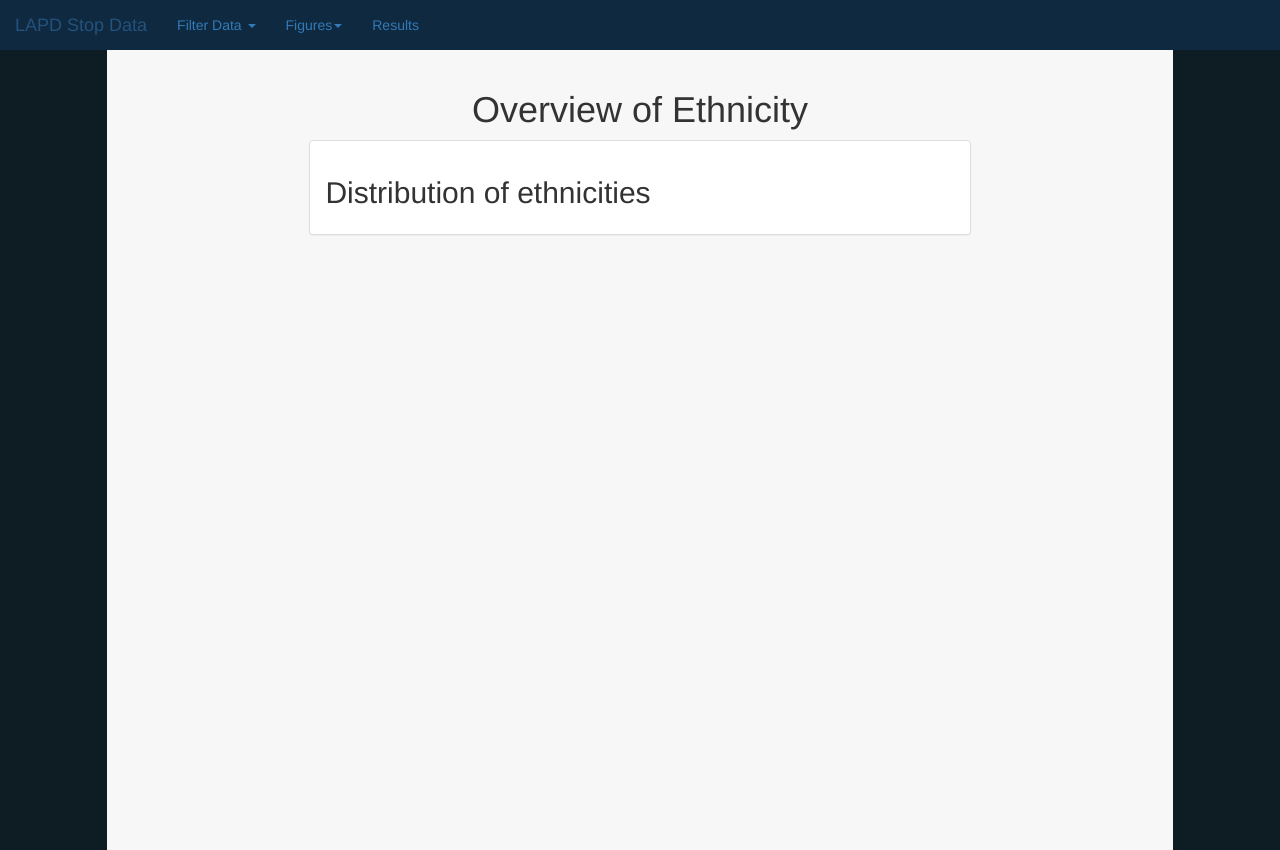
After one commit to victor-lin/lapd-stop-data, a Flask app: template LAPDStopData/templates/ethnicity.html in a window 1280 px wide. The commit adds this page. Run offline with Flask 2, Linux system fonts and the light colour scheme; the template is opened without the code that fills it: most values are stand-ins (such as "Sample title", 1, 10 or a date in 2020); parts of the project's set-up code (start-up, migrations or seed data) failed here and were passed over; some libraries are stand-ins or nearby versions.

Commit message:
Split /figures into location and ethnicity

```diff
--- a/LAPDStopData/templates/base.html
+++ b/LAPDStopData/templates/base.html
@@ -35,7 +35,13 @@
               <li><a href="/filter_data/police_stops">Police Stops</a></li>
             </ul>
           </li>
-          <li><a href="/figures">Figures</a></li>
+          <li class="dropdown">
+            <a href="#" class="dropdown-toggle" data-toggle="dropdown" role="button" aria-haspopup="true" aria-expanded="false">Figures<span class="caret"></span></a>
+            <ul class="dropdown-menu">
+              <li><a href="/figures/ethnicity">Ethnicity</a></li>
+              <li><a href="/figures/location">Location</a></li>
+            </ul>
+          </li>
           <li><a href="/results">Results</a></li>
         </ul>
       </div>
--- /dev/null
+++ b/LAPDStopData/templates/ethnicity.html
@@ -0,0 +1,16 @@
+{% extends "base.html" %}
+{% block body %}
+<h1 class="center">Overview of Ethnicity</h1>
+<div class="row">
+  <div id="panelGroup" class="col-md-8 col-md-offset-2">
+    <div class="panel panel-default">
+      <div class="panel-body">
+        <h2 data-toggle="collapse" data-target="#ethnicity-count-content" data-parent="#panelGroup">Distribution of ethnicities</h2>
+      </div>
+      <div id="ethnicity-count-content" class="collapse">
+        {% include "figure_ethnicity_counts.html" %}
+      </div>
+    </div>
+  </div>
+</div>
+{% endblock %}
--- /dev/null
+++ b/LAPDStopData/templates/figure_ethnicity_counts.html
@@ -0,0 +1,38 @@
+<canvas id="ethnicity-counts-chart"></canvas>
+<script>
+var pie_options = {
+    tooltips: {
+        enabled: true
+    },
+    legend: {
+        display: true,
+    },
+};
+
+var ethnicity_colors = generateColors({{ num_ethnicities }});
+var ethnicity_count_data = {
+    type: 'pie',
+    data: {
+        labels: [
+            {% for ethnicity in ethnicities %}
+                "{{ ethnicity }}",
+            {% endfor %}
+        ],
+        datasets: [{
+            backgroundColor: [
+                {% for i in range(num_ethnicities) %}
+                    ethnicity_colors[{{ i }}],
+                {% endfor %}
+            ],
+            data: [
+                {% for ethnicity in ethnicities %}
+                    {{ eth_count_data[ethnicity] }},
+                {% endfor %}
+            ],
+        }],
+    },
+    options: pie_options,
+};
+var ethnicity_count_canvas = document.getElementById("ethnicity-counts-chart").getContext("2d");
+ethnicity_count_chart = new Chart(ethnicity_count_canvas, ethnicity_count_data);
+</script>
```
Also changed, not shown: LAPDStopData/templates/location.html (added, +15 -0 lines), LAPDStopData/views.py (+37 -0 lines).
